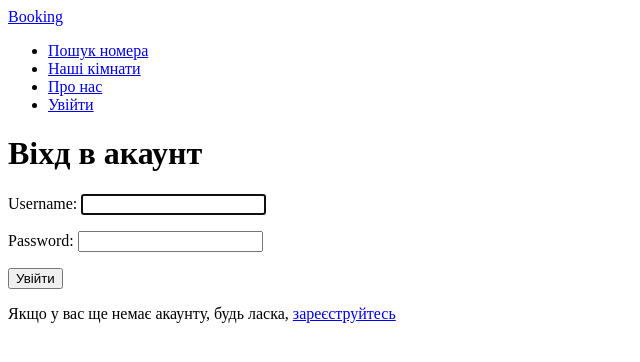
After one commit to avierkin03/Booking_Strd14, a Django app: page /login/ in a window 1280 px wide. The commit adds this page. Shown: the top 362 px of the page, without its empty margins (0-640 px from the left). Run offline with Django 5.2, Linux system fonts and the light colour scheme.

Commit message:
user login

```diff
--- a/auth_system/urls.py
+++ b/auth_system/urls.py
@@ -3,4 +3,5 @@ from . import views
 
 urlpatterns = [
     path("logout/", views.user_logout, name="logout"),
+    path("login/", views.user_login, name="login"),
 ]
--- a/auth_system/views.py
+++ b/auth_system/views.py
@@ -1,7 +1,26 @@
 from django.shortcuts import render, redirect
 from django.contrib.auth import logout, login, authenticate
+from django.contrib.auth.forms import AuthenticationForm
 
 # Логаут користувача
 def user_logout(request):
     logout(request)
     return redirect("main_page")
+
+
+# Логін користувача
+def user_login(request):
+    if request.method == "GET":
+        form = AuthenticationForm()
+
+    elif request.method == "POST":
+        form = AuthenticationForm(request, data=request.POST)
+        if form.is_valid():
+            username = form.cleaned_data.get("username")
+            password = form.cleaned_data.get("password")
+            user = authenticate(request, username=username, password=password)
+            if user is not None:
+                login(request, user)
+                return redirect("main_page")
+
+    return render(request, template_name="auth_system/login.html", context={"form": form})
--- /dev/null
+++ b/templates/auth_system/login.html
@@ -0,0 +1,10 @@
+{% extends 'base.html' %}
+{% block content %}
+<h1>Віхд в акаунт</h1>
+<form method="post" action="{% url 'login' %}">
+    {% csrf_token %}
+    {{ form.as_p }}
+    <button type="submit">Увійти</button>
+</form>
+<p>Якщо у вас ще немає акаунту, будь ласка, <a href="#">зареєструйтесь</a></p>
+{% endblock %}
--- a/templates/header.html
+++ b/templates/header.html
@@ -20,7 +20,7 @@
             </li>
         {% else %}
             <li>
-                <a href="#">Увійти</a>
+                <a href="{% url 'login' %}">Увійти</a>
             </li>
         {% endif %}
     </ul>
```
